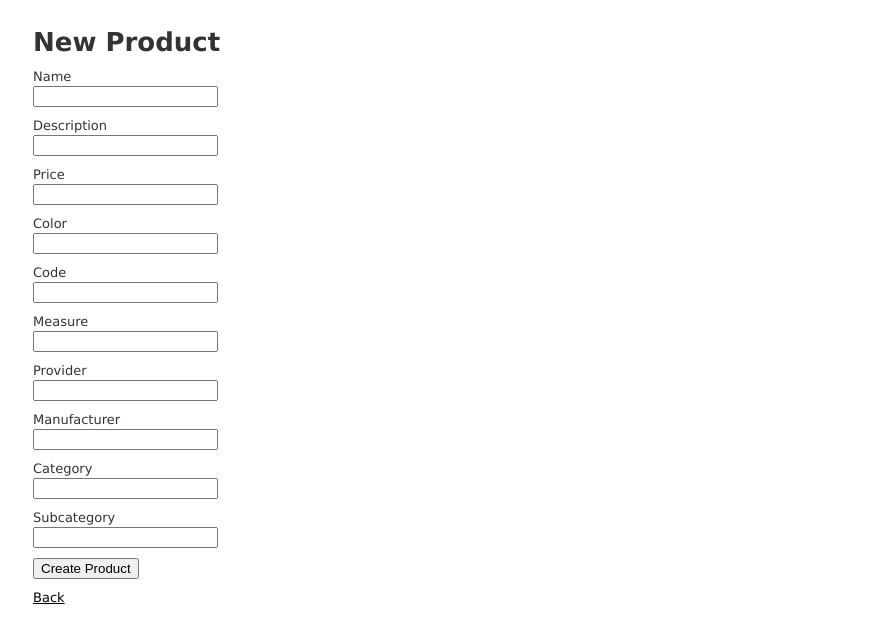
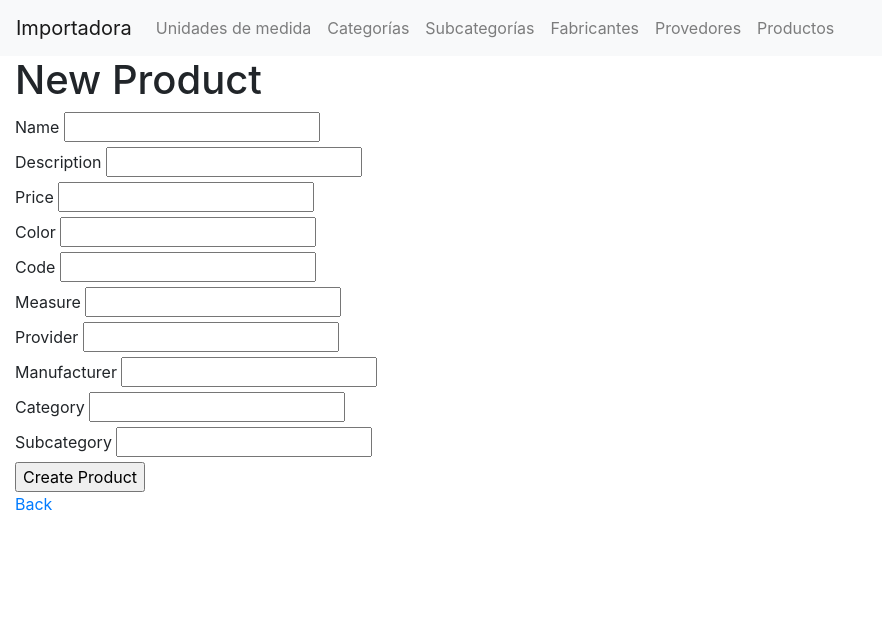
Before and after one commit to alexgunner/construccion-admin, a Rails app: page /products/new in a window 1280 px wide. Shown: the top 643 px of the page, without its empty margins (0-882 px from the left). Run offline with Rails 7, Linux system fonts and the light colour scheme; style sheets or scripts are compiled from the project's sources.

Commit message:
navbar added

```diff
--- /dev/null
+++ b/app/assets/javascripts/main.coffee
@@ -0,0 +1,3 @@
+# Place all the behaviors and hooks related to the matching controller here.
+# All this logic will automatically be available in application.js.
+# You can use CoffeeScript in this file: http://coffeescript.org/
--- /dev/null
+++ b/app/assets/stylesheets/main.scss
@@ -0,0 +1,3 @@
+// Place all the styles related to the main controller here.
+// They will automatically be included in application.css.
+// You can use Sass (SCSS) here: http://sass-lang.com/
--- a/app/assets/stylesheets/scaffolds.scss
+++ /dev/null
@@ -1,84 +0,0 @@
-body {
-  background-color: #fff;
-  color: #333;
-  margin: 33px;
-  font-family: verdana, arial, helvetica, sans-serif;
-  font-size: 13px;
-  line-height: 18px;
-}
-
-p, ol, ul, td {
-  font-family: verdana, arial, helvetica, sans-serif;
-  font-size: 13px;
-  line-height: 18px;
-}
-
-pre {
-  background-color: #eee;
-  padding: 10px;
-  font-size: 11px;
-}
-
-a {
-  color: #000;
-
-  &:visited {
-    color: #666;
-  }
-
-  &:hover {
-    color: #fff;
-    background-color: #000;
-  }
-}
-
-th {
-  padding-bottom: 5px;
-}
-
-td {
-  padding: 0 5px 7px;
-}
-
-div {
-  &.field, &.actions {
-    margin-bottom: 10px;
-  }
-}
-
-#notice {
-  color: green;
-}
-
-.field_with_errors {
-  padding: 2px;
-  background-color: red;
-  display: table;
-}
-
-#error_explanation {
-  width: 450px;
-  border: 2px solid red;
-  padding: 7px 7px 0;
-  margin-bottom: 20px;
-  background-color: #f0f0f0;
-
-  h2 {
-    text-align: left;
-    font-weight: bold;
-    padding: 5px 5px 5px 15px;
-    font-size: 12px;
-    margin: -7px -7px 0;
-    background-color: #c00;
-    color: #fff;
-  }
-
-  ul li {
-    font-size: 12px;
-    list-style: square;
-  }
-}
-
-label {
-  display: block;
-}
--- /dev/null
+++ b/app/controllers/main_controller.rb
@@ -0,0 +1,5 @@
+class MainController < ApplicationController
+  def index
+
+  end
+end
--- /dev/null
+++ b/app/helpers/main_helper.rb
@@ -0,0 +1,2 @@
+module MainHelper
+end
--- a/app/views/layouts/application.html.erb
+++ b/app/views/layouts/application.html.erb
@@ -6,9 +6,18 @@
 
     <%= stylesheet_link_tag    'application', media: 'all', 'data-turbolinks-track': 'reload' %>
     <%= javascript_include_tag 'application', 'data-turbolinks-track': 'reload' %>
+
+    <!-- Bootstrap CDN for stylesheets and JS  -->
+    <link href="https://maxcdn.bootstrapcdn.com/bootstrap/4.0.0/css/bootstrap.min.css" rel="stylesheet" integrity="sha384-Gn5384xqQ1aoWXA+058RXPxPg6fy4IWvTNh0E263XmFcJlSAwiGgFAW/dAiS6JXm" crossorigin="anonymous">
+    <script src="https://maxcdn.bootstrapcdn.com/bootstrap/4.0.0/js/bootstrap.min.js" integrity="sha384-JZR6Spejh4U02d8jOt6vLEHfe/JQGiRRSQQxSfFWpi1MquVdAyjUar5+76PVCmYl" crossorigin="anonymous"></script>
+
   </head>
 
   <body>
-    <%= yield %>
+    <%= render 'shared/menu' %>
+
+    <div class="container-fluid">
+      <%= yield %>
+    </div>
   </body>
 </html>
--- /dev/null
+++ b/app/views/main/index.html.erb
@@ -0,0 +1,2 @@
+<h1>Main#index</h1>
+<p>Find me in app/views/main/index.html.erb</p>
--- /dev/null
+++ b/app/views/shared/_menu.html.erb
@@ -0,0 +1,29 @@
+<nav class="navbar navbar-expand-lg navbar-light bg-light">
+  <%= link_to 'Importadora', '#', class: 'navbar-brand' %>
+  <button class="navbar-toggler" type="button" data-toggle="collapse" data-target="#navbarSupportedContent" aria-controls="navbarSupportedContent" aria-expanded="false" aria-label="Toggle navigation">
+    <span class="navbar-toggler-icon"></span>
+  </button>
+
+  <div class="collapse navbar-collapse" id="navbarSupportedContent">
+    <ul class="navbar-nav mr-auto">
+      <li class="nav-item">
+        <%= link_to 'Unidades de medida', measures_url, class: 'nav-link' %>
+      </li>
+      <li class="nav-item">
+        <%= link_to 'Categorías', categories_url, class: 'nav-link' %>
+      </li>
+      <li class="nav-item">
+        <%= link_to 'Subcategorías', subcategories_url, class: 'nav-link' %>
+      </li>
+      <li class="nav-item">
+        <%= link_to 'Fabricantes', manufacturers_url, class: 'nav-link' %>
+      </li>
+      <li class="nav-item">
+        <%= link_to 'Provedores', providers_url, class: 'nav-link' %>
+      </li>
+      <li class="nav-item">
+        <%= link_to 'Productos', products_url, class: 'nav-link' %>
+      </li>
+    </ul>
+  </div>
+</nav>
--- a/config/routes.rb
+++ b/config/routes.rb
@@ -1,4 +1,6 @@
 Rails.application.routes.draw do
+  root 'main#index'
+
   resources :products
   resources :manufacturers
   resources :providers
```
Also changed, not shown: test/controllers/main_controller_test.rb (added, +9 -0 lines), app/assets/stylesheets/application.css (line endings or trailing spaces).
